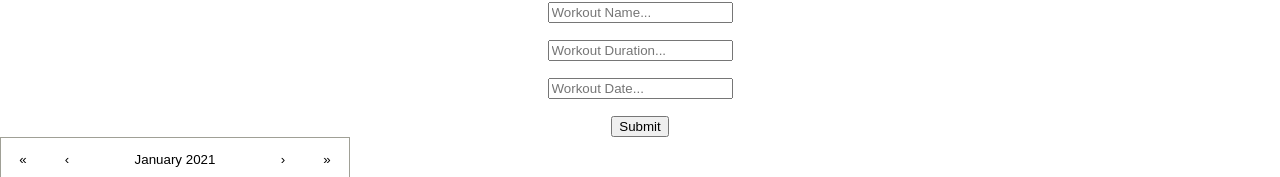
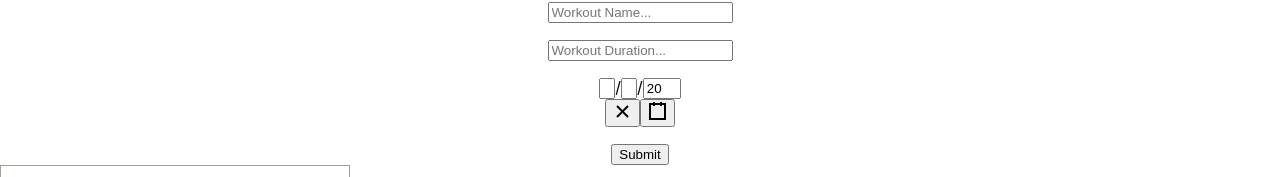
Before and after one commit to megfly/workout_planner_frontend, a React (Create React App) app: page / in a window 1280 px wide. Shown: the part 165-342 px from the top of the page. Built offline with nearby package versions, Linux system fonts and the light colour scheme; no server answers.

Commit message:
installed react-date-picker and updated the form so the date saves properly

```diff
--- a/package.json
+++ b/package.json
@@ -8,6 +8,7 @@
     "@testing-library/user-event": "^12.1.10",
     "react": "^17.0.1",
     "react-calendar": "^3.3.0",
+    "react-date-picker": "^8.0.6",
     "react-dom": "^17.0.1",
     "react-redux": "^7.2.2",
     "react-scripts": "4.0.1",
--- a/src/containers/WorkoutForm.js
+++ b/src/containers/WorkoutForm.js
@@ -1,6 +1,7 @@
 import React, { Component } from 'react'
 import { connect } from 'react-redux'
 import { addWorkout } from '../actions/workouts' //need to hit reducer, adding to props
+import DatePicker from 'react-date-picker'
 
 class WorkoutForm extends Component {
     //need global and local state so we can have controlled form
@@ -9,7 +10,7 @@ class WorkoutForm extends Component {
     state = {
         title: "",
         duration: "",
-        date: ""
+        date: new Date()
     }
 //when were working with local state and we want to  change that state and we arent using hooks wwe all set state
     // handleInputChange = (event) => {
@@ -40,10 +41,11 @@ class WorkoutForm extends Component {
     }
 
     handleDateInputChange = (event) => {
-        console.log(event.target.value)
+        debugger
+        console.log(event)
 
         this.setState({
-            date: event.target.value
+            date: event
         })
     }
 
@@ -91,14 +93,18 @@ class WorkoutForm extends Component {
                     />
                 </p>
                 <p>
-                    <input
+                <DatePicker
+                    onChange={this.handleDateInputChange}
+                    value={this.state.date}
+                    />
+                    {/* <input
                         type="text"
                         id="workout-date"
                         name="workout-date"
                         placeholder="Workout Date..."
                         onChange={this.handleDateInputChange}
                         value={this.state.date}
-                    />
+                    /> */}
                 </p>
                 <input type="submit" />
             </form>
```
Also changed, not shown: 2 other files (tests, documents, lock files or other folders).
